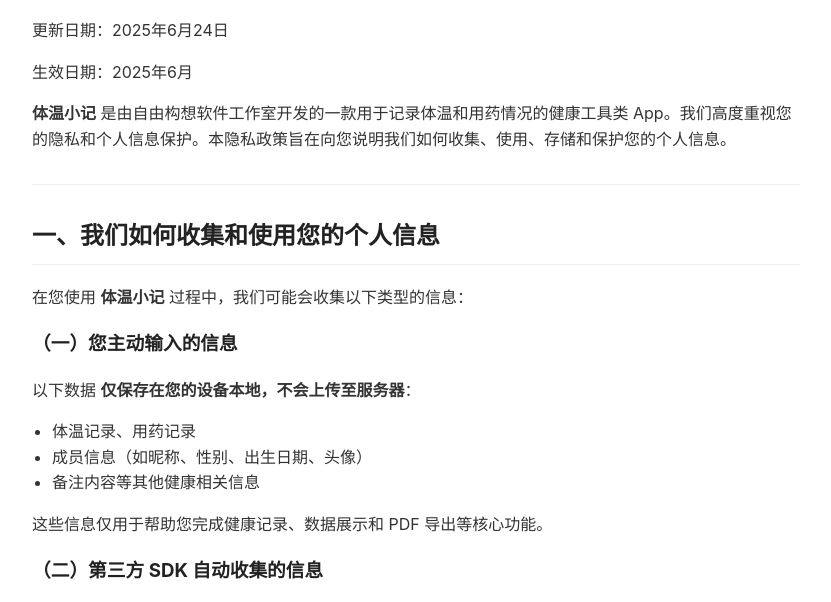
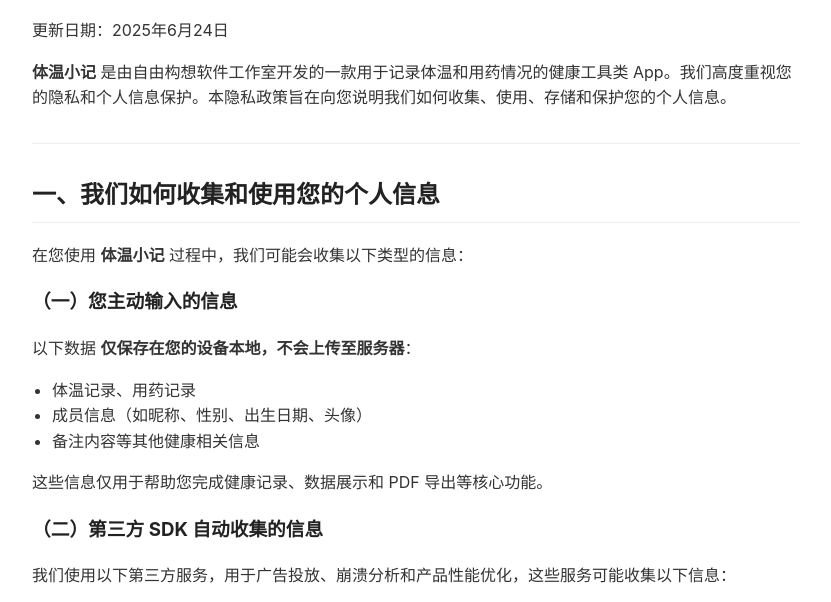
Before and after one commit to qiuyuezhong/freeformstudio.cn, a plain HTML site: page TempDiary/privacy_policy_zh.html in a window 1280 px wide. Shown: the part 124-726 px from the top of the page, without its empty margins (224-1055 px from the left). Drawn offline with Linux system fonts and the light colour scheme.

Commit message:
edit latest updated info in zh version

```diff
--- a/TempDiary/privacy_policy_zh.html
+++ b/TempDiary/privacy_policy_zh.html
@@ -67,7 +67,6 @@
     <div class="container">
         <h1><strong>体温小记</strong> 隐私政策</h1>
         <p>更新日期：2025年6月24日</p>
-        <p>生效日期：2025年6月</p>
         <p><strong>体温小记</strong> 是由自由构想软件工作室开发的一款用于记录体温和用药情况的健康工具类 App。我们高度重视您的隐私和个人信息保护。本隐私政策旨在向您说明我们如何收集、使用、存储和保护您的个人信息。</p>
         <hr>
         <h2>一、我们如何收集和使用您的个人信息</h2>
```
